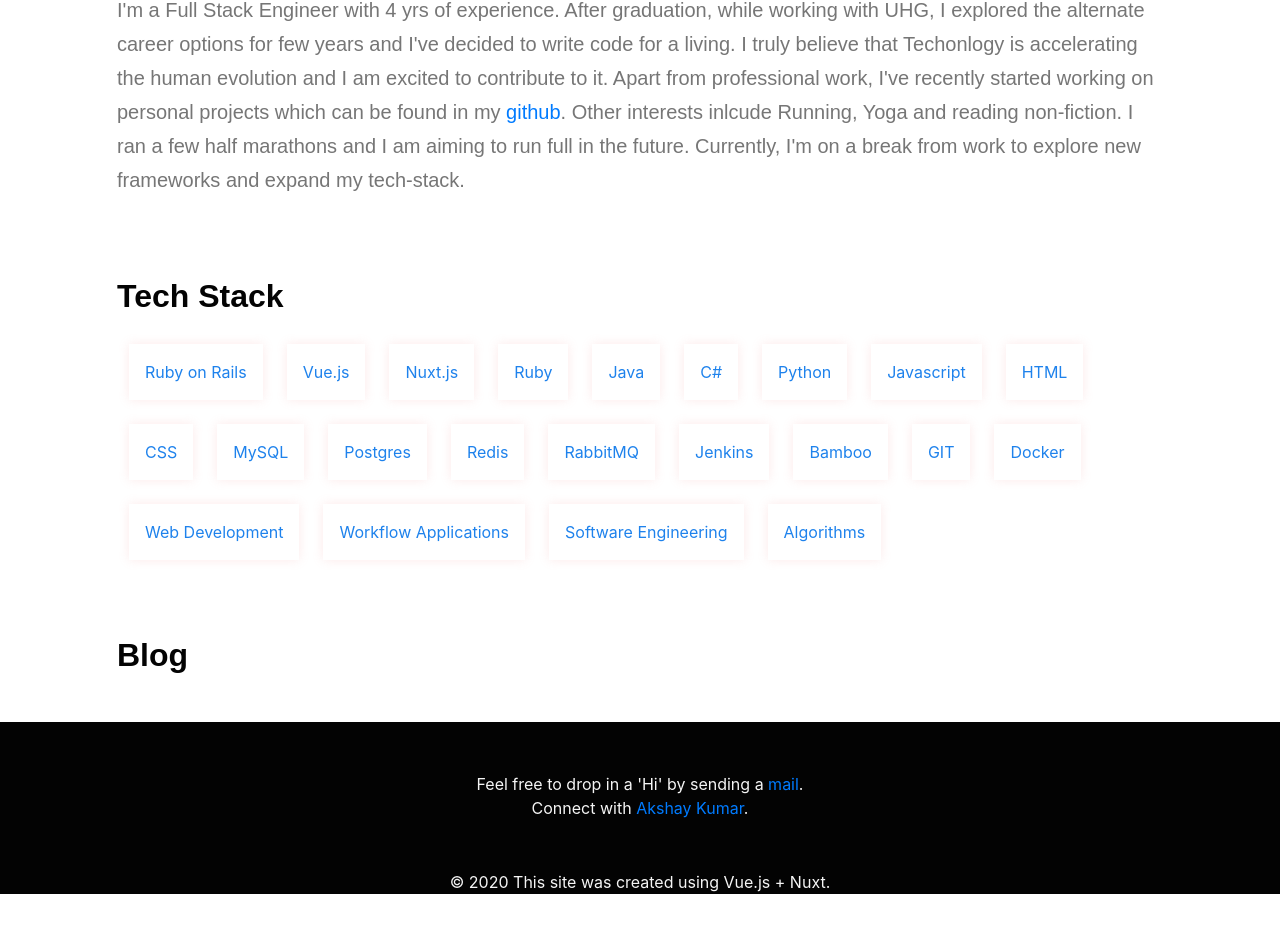
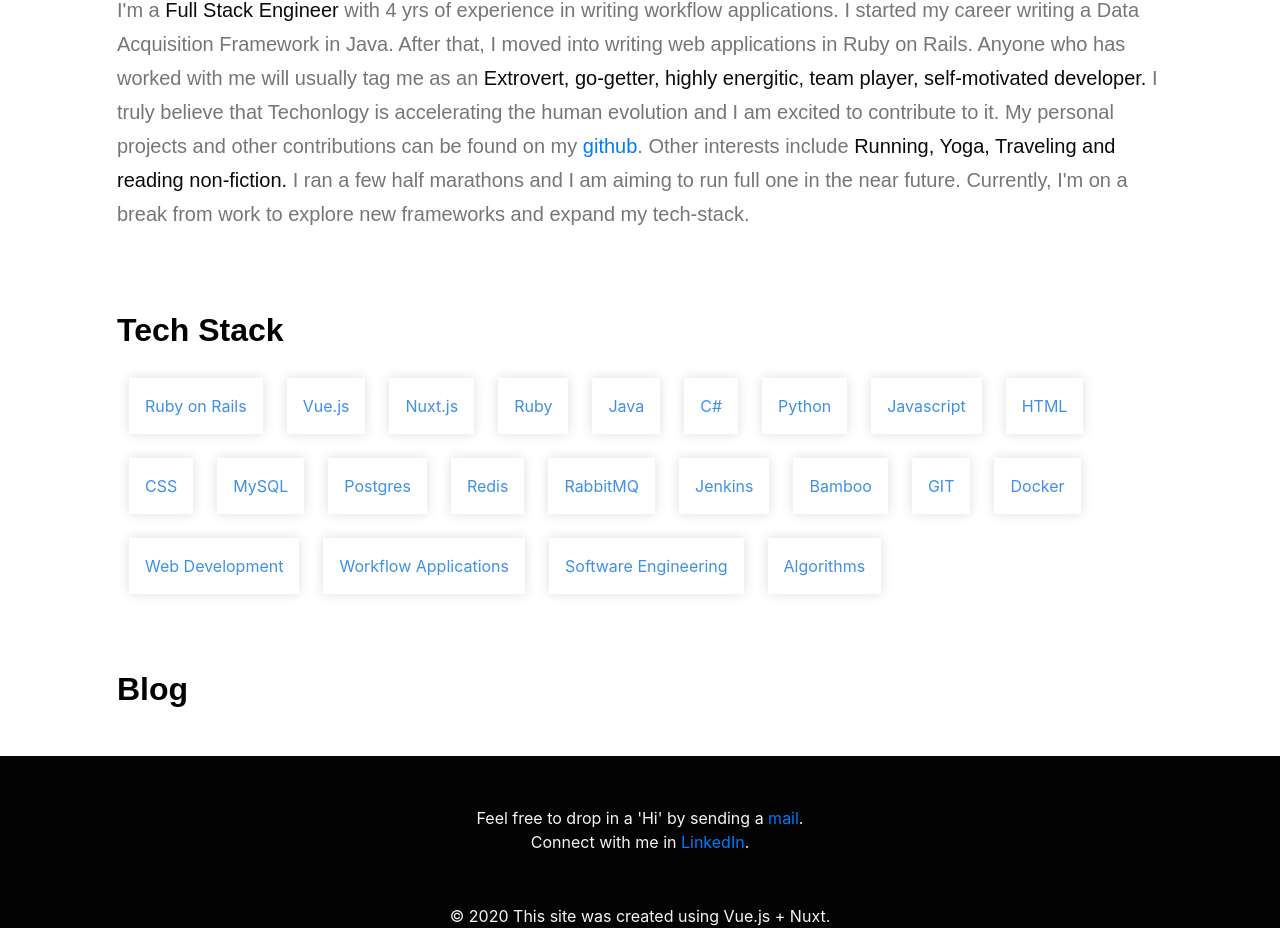
Before and after one commit to akshaydk/akd, a Nuxt app: page / in a window 1280 px wide. Shown: the part 590-1518 px from the top of the page. Before the commit the page ends 1484 px from the top, so only its background shows below. Built offline with nearby package versions, Linux system fonts and the light colour scheme; what vue-typed-js would draw is missing.

Commit message:
Pusing some Content and color changes.

```diff
--- a/components/sections/AboutMe.vue
+++ b/components/sections/AboutMe.vue
@@ -2,12 +2,13 @@
   <div class="about_content">
     <h4 class="_title">About Me</h4>
     <p>
-      I'm a Full Stack Engineer with 4 yrs of experience. After graduation, while working with UHG, I explored the alternate career
-      options for few years and I've decided to write code for a living. I truly believe that Techonlogy is accelerating the human evolution and I
-      am excited to contribute to it. Apart from professional work, I've recently started working on personal projects which can be
-      found in my
-      <a href="https://github.com/akshaydk" target="_blank">github</a>. Other interests inlcude Running, Yoga and reading non-fiction. I ran a few half marathons
-      and I am aiming to run full in the future. Currently, I'm on a break from work to explore new frameworks and expand my tech-stack.
+      I'm a <span class="imp">Full Stack Engineer</span> with 4 yrs of experience in writing workflow applications. I started my career
+      writing a Data Acquisition Framework in Java. After that, I moved into writing web applications in Ruby on Rails.
+      Anyone who has worked with me will usually tag me as an <span class="imp"> Extrovert, go-getter, highly energitic, team player,
+      self-motivated developer.</span> I truly believe that Techonlogy is accelerating the human evolution and I am excited to contribute to it.
+      My personal projects and other contributions can be found on my <a href="https://github.com/akshaydk" target="_blank">github</a>.
+      Other interests include <span class="imp"> Running, Yoga, Traveling and reading non-fiction. </span> I ran a few half marathons
+      and I am aiming to run full one in the near future. Currently, I'm on a break from work to explore new frameworks and expand my tech-stack.
     </p>
   </div>
 </template>
@@ -24,4 +25,8 @@
     padding: .5rem;
   }
 }
+
+.imp {
+  color: #0b0b0c;
+}
 </style>
--- a/components/sections/HeroContent.vue
+++ b/components/sections/HeroContent.vue
@@ -6,7 +6,7 @@
       </li>
       <li class="hero-content">
         <vue-typed-js
-          :strings="['Hello there!', 'I\'m Akshay Kumar.', 'Software Engineer']"
+          :strings="[ 'Akshay Kumar.', 'a Software Engineer.', 'looking for a change.']"
           :loop="true"
           :smartBackspace="true"
           :typeSpeed="120"
@@ -14,7 +14,7 @@
           :backDelay="200"
         >
           <h2>
-            <span class="typing"></span>
+            I'm <span class="typing"></span>
           </h2>
         </vue-typed-js>
       </li>
--- a/components/sections/TechStack.vue
+++ b/components/sections/TechStack.vue
@@ -25,8 +25,8 @@
   display: inline-block;
   padding: 1rem;
   margin: .75rem;
-  box-shadow: 0 0 10px rgba(247, 148, 148, 0.2);
-  color: #1e82ec;
+  box-shadow: 0 0 10px rgba(92, 91, 90, 0.2);
+  color: #3f90e7;
 }
 
 @media only screen and (max-width: 768px) {
@@ -37,8 +37,6 @@
       font-size: .75rem;
       padding: .5rem;
       margin: .5rem;
-      box-shadow: 0 0 10px rgba(247, 148, 148, 0.2);
-      color: #1e82ec;
     }
   }
 
--- a/components/sections/footer.vue
+++ b/components/sections/footer.vue
@@ -7,8 +7,8 @@
           target="_blank"
           href="mailto:dhupamakshay.kumar@gmail.com"
         >mail</a>.
-        <br />Connect with
-        <a target="_blank" href="https://www.linkedin.com/in/dhupamakshay/">Akshay Kumar</a>.
+        <br />Connect with me in
+        <a target="_blank" href="https://www.linkedin.com/in/dhupamakshay/">LinkedIn</a>.
         <br />
       </div>
     </div>
```
